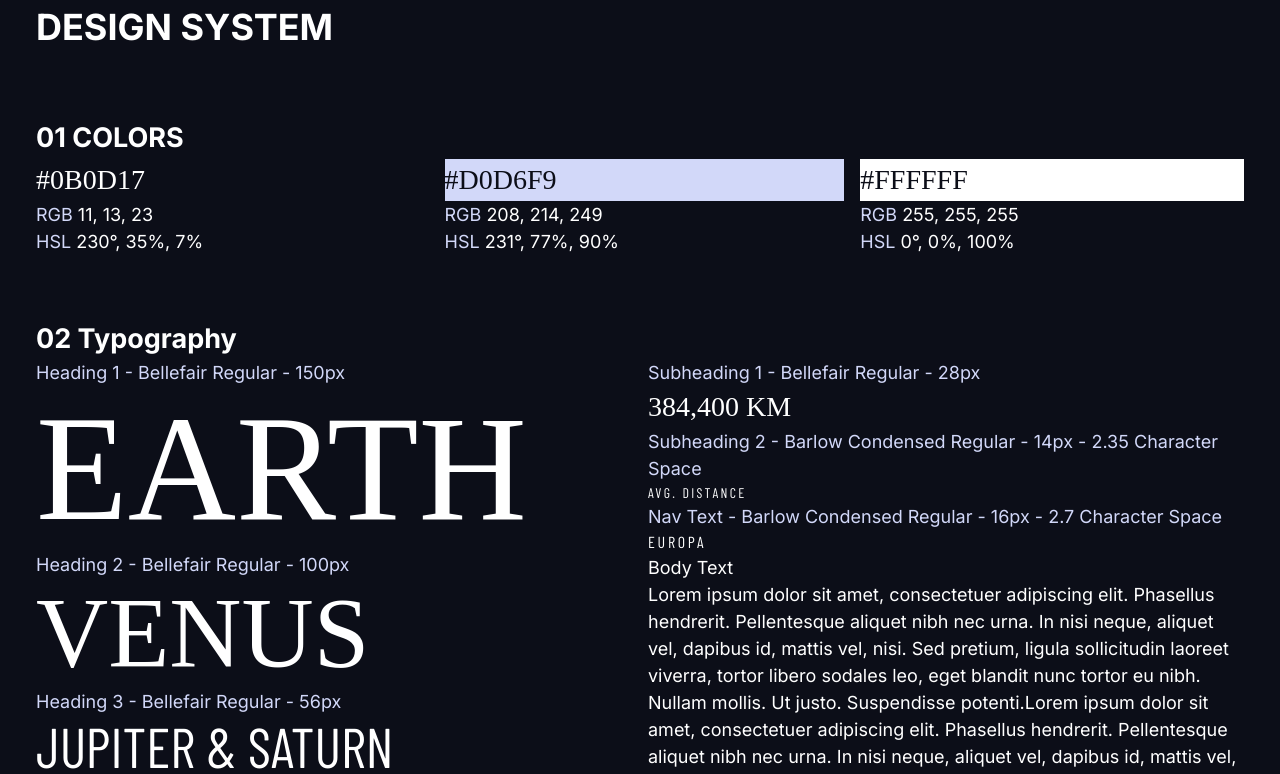
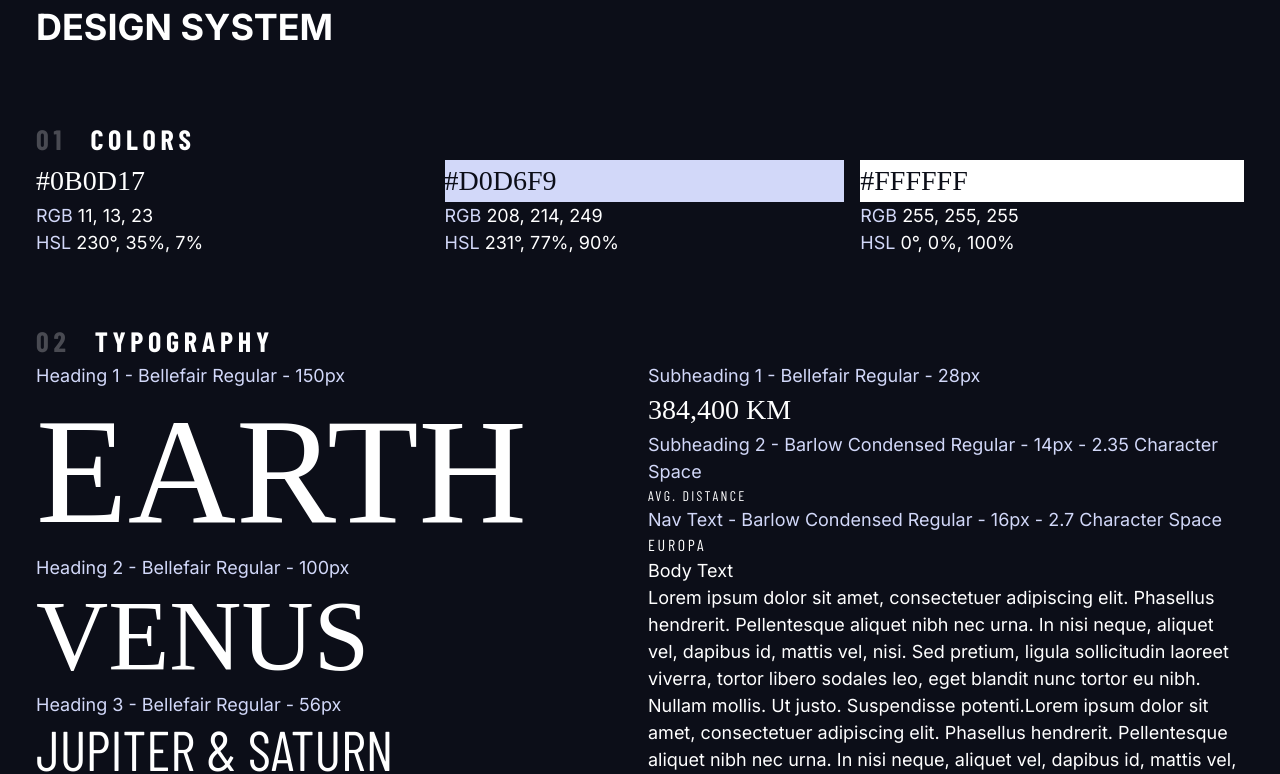
Before and after one commit to daisyle0203/Space_Tourism, a Next.js app: page / in a window 1280 px wide. Shown: the top 774 px of the page. Built offline with nearby package versions, Linux system fonts and the light colour scheme; a web font is replaced by a local one.

Commit message:
add numbered title property for number span on the homepage

```diff
--- a/app/globals.css
+++ b/app/globals.css
@@ -199,3 +199,16 @@
 .fs-600 {
   line-height: 1.1;
 }
+
+.numbered-title {
+  font-family: var(--ff-sans-cond);
+  font-size: var(--fs-500);
+  text-transform: uppercase;
+  letter-spacing: 4.72px;
+}
+
+.numbered-title span {
+  margin-right: .5em;
+  font-weight: 700;
+  color: hsl( var(--clr-white) / .25);
+}
--- a/app/page.tsx
+++ b/app/page.tsx
@@ -4,7 +4,7 @@
       <h1 className="uppercase">Design system</h1>
 
       <section id="colors" style={{ margin: "4rem 0" }}>
-        <h2 className="uppercase">
+        <h2 className="numbered-title">
           <span>01</span> colors
         </h2>
         <div className="flex">
@@ -54,7 +54,7 @@
       </section>
 
       <section id="typography" style={{ margin: "4rem 0" }}>
-        <h2>
+        <h2 className="numbered-title">
           <span>02 </span>Typography
         </h2>
         <div className="flex">
```
